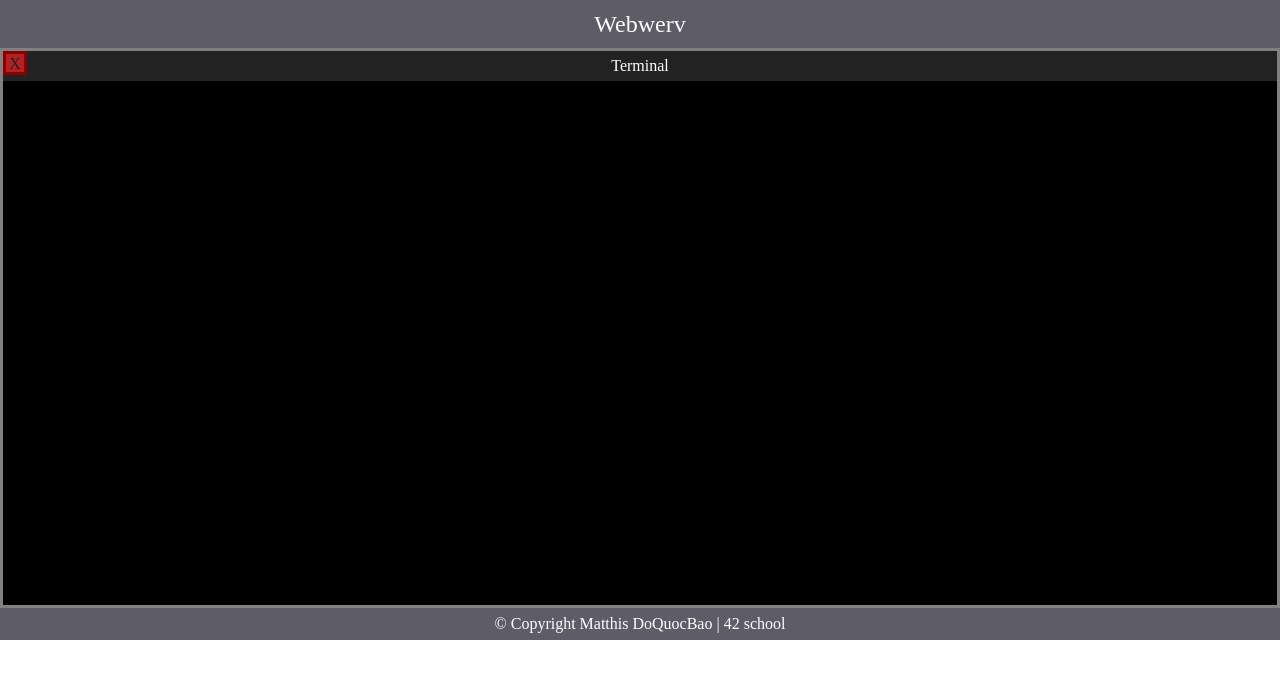
After one commit to Ticafblanc/webserv, a PHP site: page /webserv1.com/terminal.html in a window 1280 px wide. The commit adds this page. Shown: the top 679 px of the page. Run offline with PHP 8.4, Linux system fonts and the light colour scheme.

Commit message:
terminal in progress

```diff
--- a/usr->local/var/www/webserv1.com/css/style.css
+++ b/usr->local/var/www/webserv1.com/css/style.css
@@ -6,75 +6,148 @@ html {
     box-sizing: inherit;
 }
 
-#console {
+footer {
+    background-color: #5e5c66;
+    color: white;
+    text-align: center;
+    padding: 0.5em;
+}
+
+header p{
+    background-color: #5e5c66;
+    color: white;
+    text-align: center;
+    font-size: 1.5em;
+    padding: 0.5em;
+}
+
+#terminal {
     display: flex;
     flex-direction: column;
-    height: 30em;
-    border: 1px solid #0aa;
-    font-family: sans-serif;
-    word-wrap: break-word;
+    height: 35em;
+    border: 0.2em solid gray;
+
 }
 
-#console .header footer{
+#terminal .write {
     display: flex;
-    align-items: center;
-    height: 2em;
-    padding: 0 0 0 .5em;
+    background-color: black;
+    height: 100%;
+    width: 100%;
+    word-wrap: break-word;
+    /*color: #ddd;*/
+    /*height: 100%;*/
+    /*overflow-y: scroll;*/
+    /*font-family: monospace;*/
+    /*font-size: 1.1em;*/
+    /*line-height: 1.1em;*/
 }
 
-#console .main {
-    background-color: #000;
-    color: #ddd;
-    height: 100%;
-    overflow-y: scroll;
-    font-family: monospace;
-    font-size: 1.1em;
-    line-height: 1.1em;
+#terminal .head{
+    background-color: #222222;
+    width: 100%;
+    height: 2em;
+    color: white;
+    text-align: center;
+    align-content: center;
 }
 
-nav {
-    display: flex;
-    align-items: stretch;
-    background-color: #302e36;
+#terminal .close{
+    position: absolute;
+    background-color: firebrick;
+    height: 1.5em;
+    width: 1.5em;
+    text-align: center;
+    padding: 0.1em;
+    border: 0.2em solid darkred;
 }
 
-nav a {
-    margin: 0 1px 0 0;
+#terminal .close:hover{
+    background-color: indianred;
 }
 
-nav a:hover {
-    background-color: #4d4b53;
+#terminal .close:active{
+    background-color: crimson;
 }
 
-nav a.active {
-    background-color: #5e5c66;
-}
+/*#terminal .header footer{*/
+/*    display: flex;*/
+/*    align-items: center;*/
+/*    height: 2em;*/
+/*    padding: 0 0 0 .5em;*/
+/*}*/
 
-nav a.active:hover {
-    background-color: #777481;
-}
 
-nav a > div {
-    padding: .3em .3em;
-    margin: 0 .2em;
-    border-bottom: 3px solid#0aa;
-    transition: all .1s ease;
-}
 
-nav a.active > div {
-    margin: 0;
-    padding: .3em .5em;
-}
+/*nav {*/
+/*    display: flex;*/
+/*    align-items: stretch;*/
+/*    background-color: #302e36;*/
+/*}*/
 
-nav a:hover > div {
-    margin: 0 0;
-    padding: .3em .5em;
-}
+/*nav a {*/
+/*    margin: 0 1px 0 0;*/
+/*}*/
 
-nav img {
-    width: 32px;
-    height: 32px;
-    background: linear-gradient(to bottom, transparent 3px, #fff 3px, #fff 26px, transparent 0 );
-    padding: 0 1px;
-    border-radius: 5px;
-}
+/*nav a:hover {*/
+/*    background-color: #4d4b53;*/
+/*}*/
+
+/*nav a.active {*/
+/*    background-color: #5e5c66;*/
+/*}*/
+
+/*nav a.active:hover {*/
+/*    background-color: #777481;*/
+/*}*/
+
+/*nav a > div {*/
+/*    padding: .3em .3em;*/
+/*    margin: 0 .2em;*/
+/*    border-bottom: 3px solid#0aa;*/
+/*    transition: all .1s ease;*/
+/*}*/
+
+/*nav a.active > div {*/
+/*    margin: 0;*/
+/*    padding: .3em .5em;*/
+/*}*/
+
+/*nav a:hover > div {*/
+/*    margin: 0 0;*/
+/*    padding: .3em .5em;*/
+/*}*/
+
+/*nav img {*/
+/*    width: 32px;*/
+/*    height: 32px;*/
+/*    background: linear-gradient(to bottom, transparent 3px, #fff 3px, #fff 26px, transparent 0 );*/
+/*    padding: 0 1px;*/
+/*    border-radius: 5px;*/
+/*}*/
+
+/*#console {*/
+/*    display: flex;*/
+/*    flex-direction: column;*/
+/*    height: 30em;*/
+/*    border: 1px solid #0aa;*/
+/*    font-family: sans-serif;*/
+/*    word-wrap: break-word;*/
+/*}*/
+
+/*#console .header footer{*/
+/*    display: flex;*/
+/*    align-items: center;*/
+/*    height: 2em;*/
+/*    padding: 0 0 0 .5em;*/
+/*}*/
+
+/*#console .main {*/
+/*    background-color: #000;*/
+/*    color: #ddd;*/
+/*    height: 100%;*/
+/*    overflow-y: scroll;*/
+/*    font-family: monospace;*/
+/*    font-size: 1.1em;*/
+/*    line-height: 1.1em;*/
+/*}*/
--- /dev/null
+++ b/usr->local/var/www/webserv1.com/js/terminal.js
@@ -0,0 +1,39 @@
+let page = {};
+page.console = (function(){
+    let console = document.querySelector('#terminal .main');
+
+    return {
+        print: function(text){
+            text = (text !== undefined ? text : '');
+            text = String(text);
+            text = text.replace(/ /g, '\u00A0');
+            setTimeout(() => {
+                console.innerText += text
+                console.scrollTop = console.scrollHeight - console.clientHeight;
+            });
+        },
+        println: function(text){
+            text = (text !== undefined ? text : '');
+            text = String(text);
+            text = text.replace(/ /g, '\u00A0');
+            setTimeout(() => {
+                console.innerText += text + '\n'
+                console.scrollTop = console.scrollHeight - console.clientHeight;
+            });
+        },
+
+        clear: function(){
+            setTimeout(() => {
+                console.innerHTML = ''
+                console.scrollTop = console.scrollHeight - console.clientHeight;
+            });
+        },
+
+        input: function(text){
+            this.print(text);
+            value = prompt(text);
+            this.println(value);
+            return value;
+        }
+    }
+})();
--- /dev/null
+++ b/usr->local/var/www/webserv1.com/terminal.html
@@ -0,0 +1,26 @@
+<!DOCTYPE html>
+<html lang="en">
+<head>
+    <meta charset="UTF-8">
+    <meta name="viewport" content="width=device-width, initial-scale=1.0">
+    <title>Terminal</title>
+
+    <link rel="stylesheet" href="./css/reset.css">
+    <link rel="stylesheet" href="./css/style.css">
+    <script src="./js/terminal.js"></script>
+</head>
+<body>
+    <header>
+        <p>Webwerv</p>
+    </header>
+    <div id="terminal">
+        <div class="close">X</div>
+        <div class="head">Terminal</div>
+        <div class="write"></div>
+    </div>
+    <footer>
+        <p>&copy; Copyright Matthis DoQuocBao | 42 school </p>
+    </footer>
+
+</body>
+</html>
```
Also changed, not shown: usr->local/var/www/webserv1.com/js/console.js (+33 -33 lines), 6 other files.
